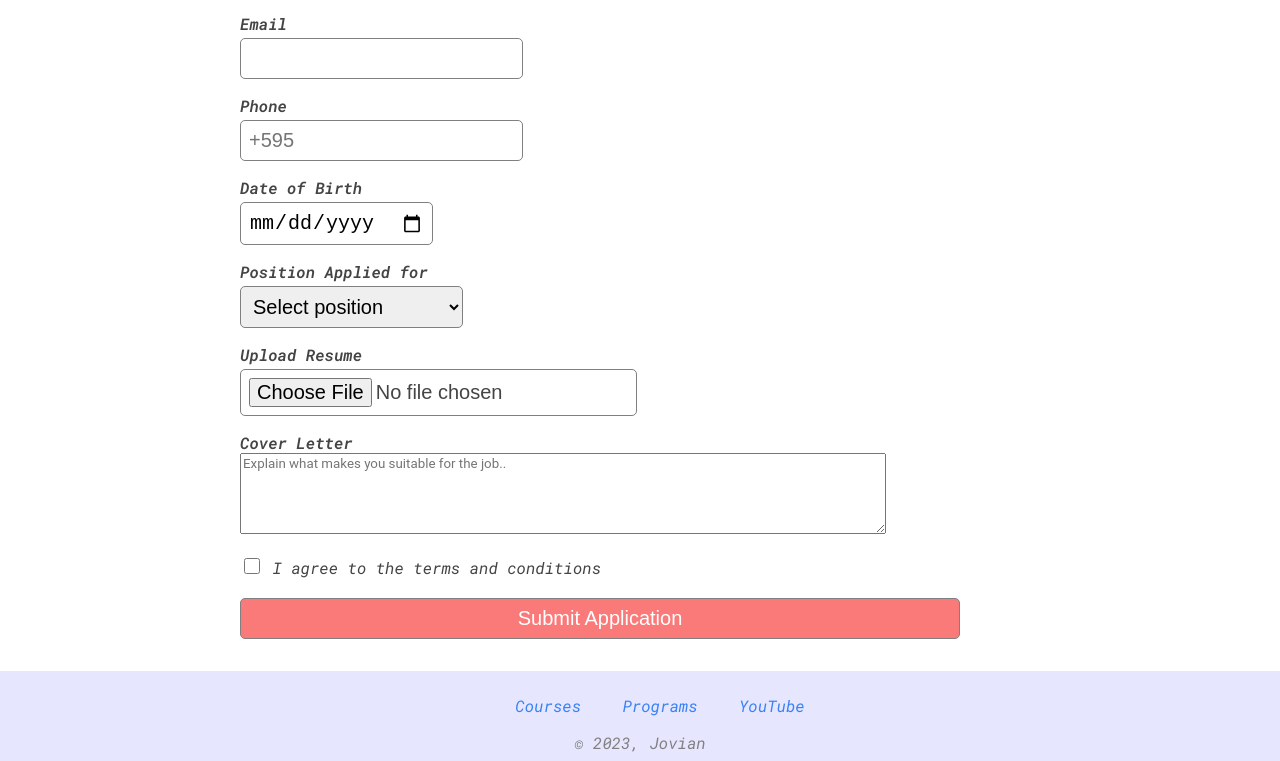
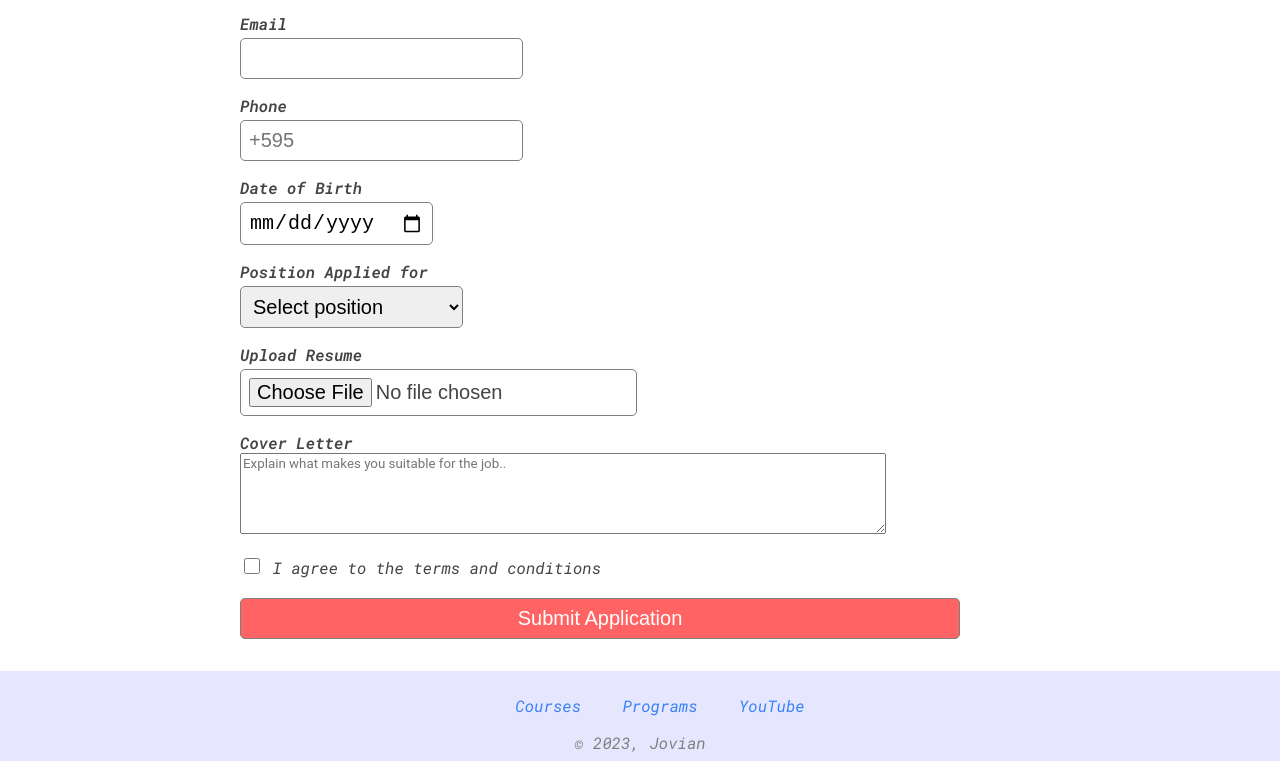
Before and after one commit to Luicho17/jovian-careers-responsive-live, a plain HTML site: page src/index.html in a window 1280 px wide. In both pictures the pointer is over the input "Submit Application". Shown: the part 1309-2070 px from the top of the page. Drawn offline with Linux system fonts and the light colour scheme.

Commit message:
hover xd

```diff
--- a/src/styles.css
+++ b/src/styles.css
@@ -178,6 +178,11 @@ select {
   width: 90%;
 }
 
+#Submit:hover {
+  background-color: rgb(255, 99, 99);
+  color: rgb(255, 255, 255)
+}
+
 #footer {
   background-color: rgb(230, 230, 255);
   padding: 8px;
```
